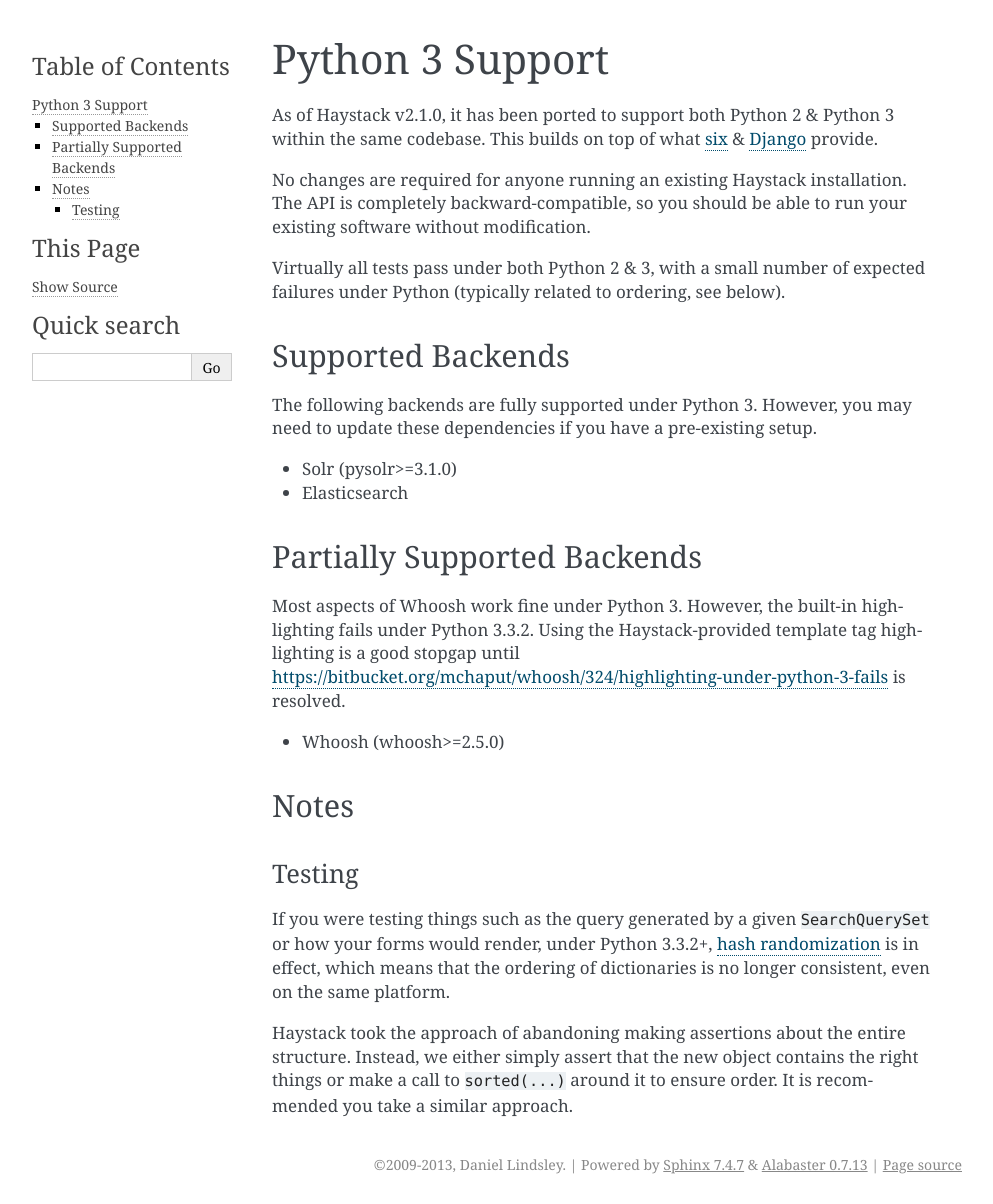
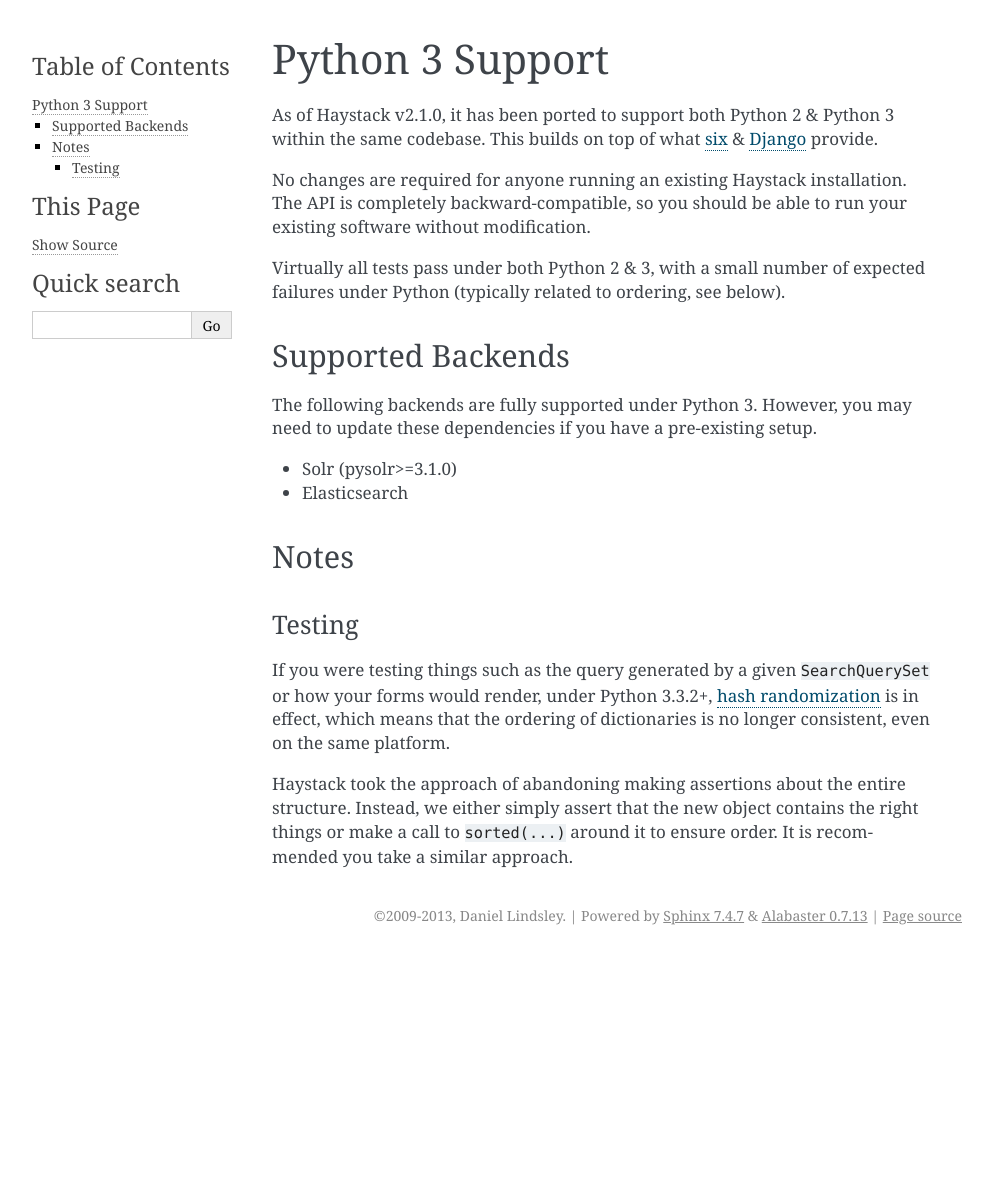
Before and after one commit to django-haystack/django-haystack, a Sphinx documentation site: the page built from docs/python3.rst, in a window 1280 px wide. Shown: the whole page, without its empty margins (148-1141 px from the left). Built offline with Sphinx 7.4.7, drawn with Linux system fonts in a browser that asks for light colours; after the commit the page ends 955 px from its top, so only the background shows below that.

Commit message:
Document: remove obsolete Whoosh Python 3 warning
Thanks to @gitaarik for the pull request

Closes #1154
Fixes #1108

```diff
--- a/docs/python3.rst
+++ b/docs/python3.rst
@@ -28,18 +28,6 @@ need to update these dependencies if you have a pre-existing setup.
 * Elasticsearch
 
 
-Partially Supported Backends
-============================
-
-Most aspects of Whoosh work fine under Python 3. However, the built-in
-highlighting fails under Python 3.3.2. Using the Haystack-provided template tag
-highlighting is a good stopgap until
-https://bitbucket.org/mchaput/whoosh/324/highlighting-under-python-3-fails is
-resolved.
-
-* Whoosh (whoosh>=2.5.0)
-
-
 Notes
 =====
 
```
